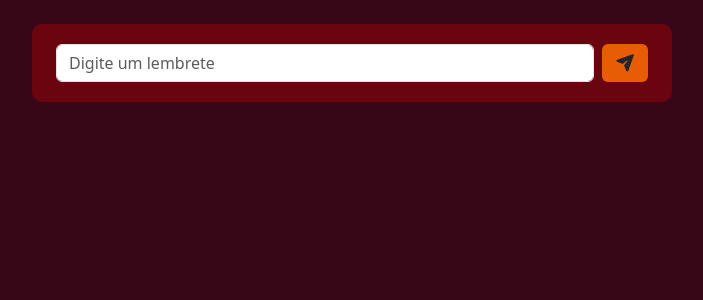
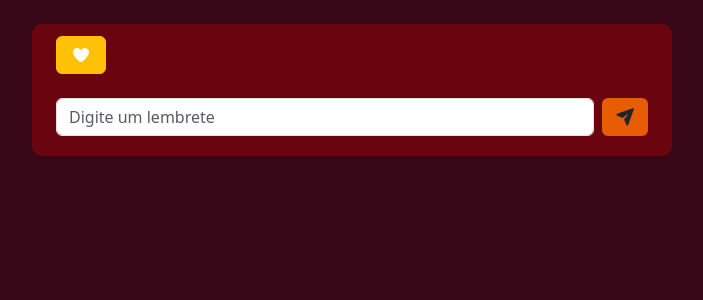
Before and after one commit to EmilyChagas/pdmt_p1, a React (Vite) app: page / in a window 1280 px wide. Shown: the top 300 px of the page, without its empty margins (288-991 px from the left). Built offline with nearby package versions, Linux system fonts and the light colour scheme.

Commit message:
feat(p1): filtra lembretes

```diff
--- a/src/App.jsx
+++ b/src/App.jsx
@@ -25,6 +25,16 @@ export default class App extends React.Component {
     })
   }
 
+  filtrarLembretes = () => {
+    if (this.state.mostrarFavoritos) {
+      return this.state.lembretes.filter(l => l.favorito)
+    }
+    return this.state.lembretes
+  }
+
+  listarFavoritos = () => {
+    this.setState({ mostrarFavoritos: !this.state.mostrarFavoritos })
+  }
   render() {
     return (
       <div
@@ -36,14 +46,21 @@ export default class App extends React.Component {
             className="col align-items-center justify-content-center">
             <div
               className="col-sm-12 col-lg-6 col-xxl-4 text-center d-flex justify-content-center flex-column w-auto">
+              <button
+                className="btn btn-warning mb-3"
+                style={{width:50}}
+                onClick={this.listarFavoritos}>
+               <i className={this.state.mostrarFavoritos ? "fa-solid fa-xmark" : "fa-solid fa-heart"} style={{color:'#ffffffff'}}></i>
+              </button>
               <div className='mb-2'>
-                {this.state.lembretes.map((item, index) => (
+                {this.filtrarLembretes().map((item, index) => (
                   <LembreteLista
                     key={index}
                     lembreteLista={item.lembrete}
                     favorito={item.favorito}
                     remove={() => this.excluirLembrete(index)}
-                    favoritar={() => this.favoritarLembrete(index)}/>
+                    favoritar={() => this.favoritarLembrete(index)}
+                  />
                 ))}
               </div>
               <LembreteEntrada
```
